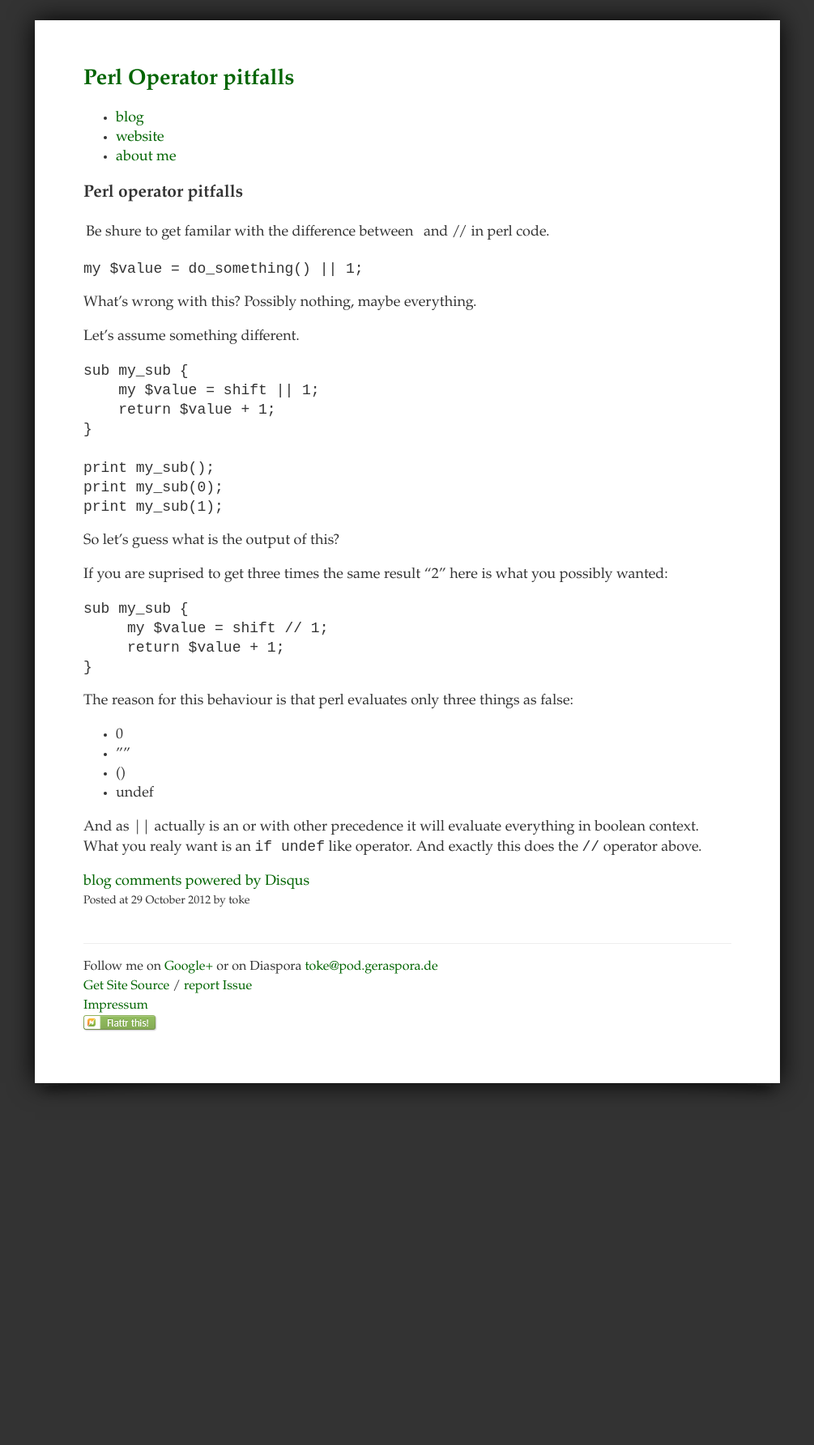
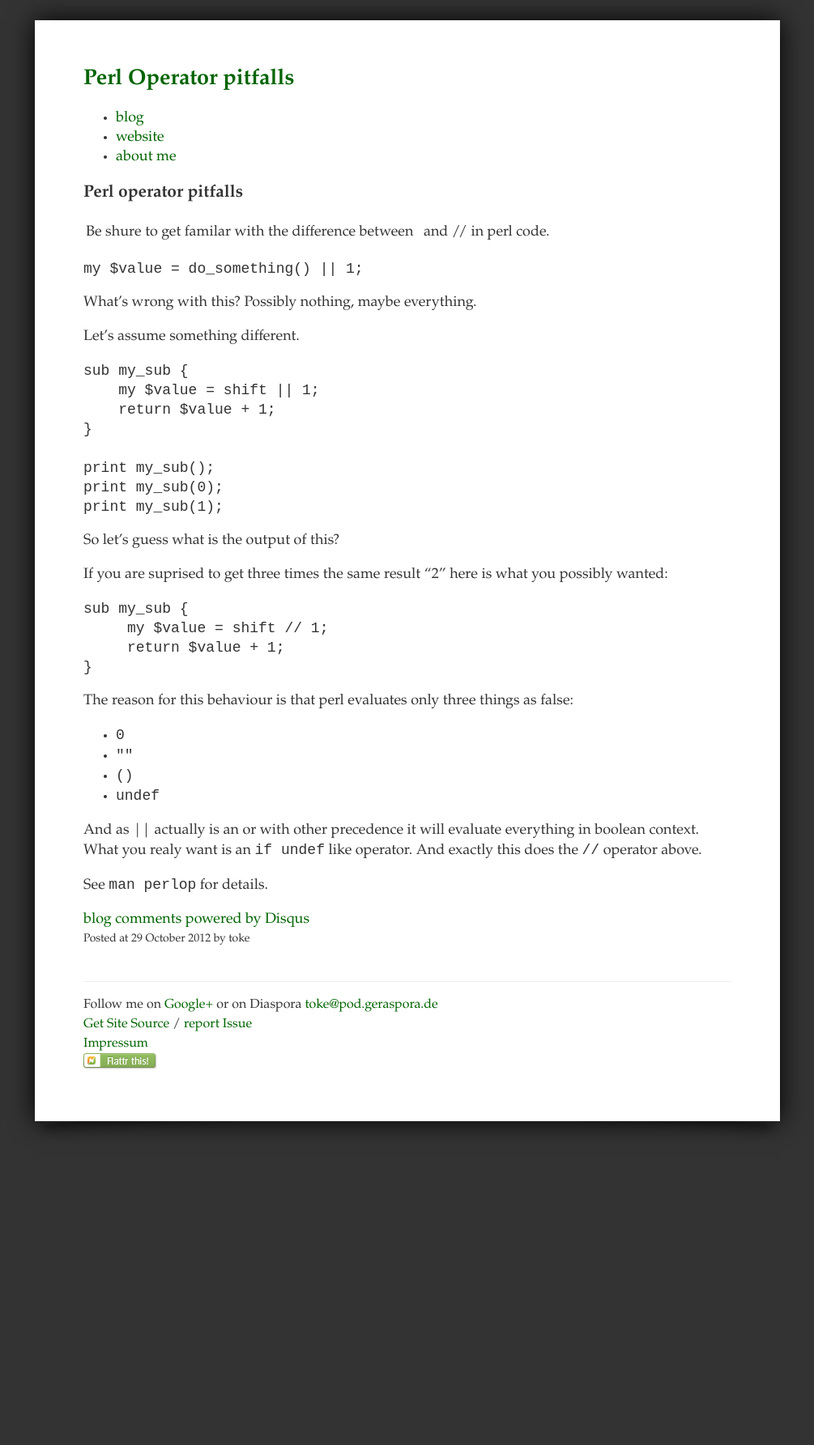
Before and after one commit to toke/toke.de, a Jekyll site: the page built from _posts/2012-10-29-perl-op-pitfall.markdown, in a window 1280 px wide. Shown: the whole page at 81% size, without its empty margins (137-1142 px from the left). Built offline with Jekyll 4.4.1, drawn with Linux system fonts in a browser that asks for light colours; comment, search, counter and statistics services are not loaded; before the commit the page ends 1738 px from its top, so only the background shows below that.

Commit message:
small syntax corrections

```diff
--- a/_posts/2012-10-29-perl-op-pitfall.markdown
+++ b/_posts/2012-10-29-perl-op-pitfall.markdown
@@ -37,11 +37,13 @@ possibly wanted:
 The reason for this behaviour is that perl evaluates only three things as
 false:
 
- * 0
- * ""
- * ()
- * undef
+* `0`
+* `""`
+* `()`
+* `undef`
 
 And as || actually is an or with other precedence it will evaluate everything
 in boolean context. What you realy want is an `if undef` like operator. And
 exactly this does the `//` operator above.
+
+See `man perlop` for details.
```
